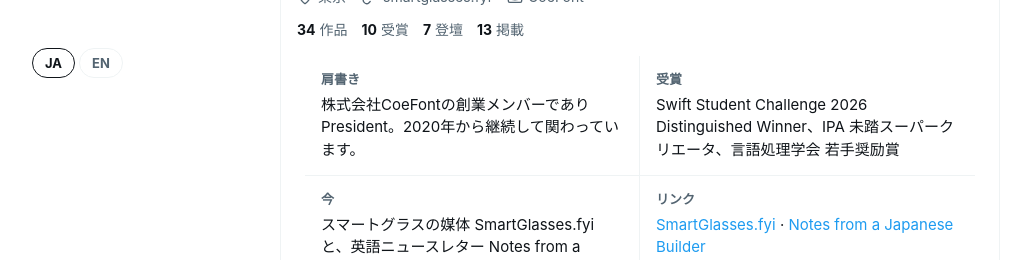
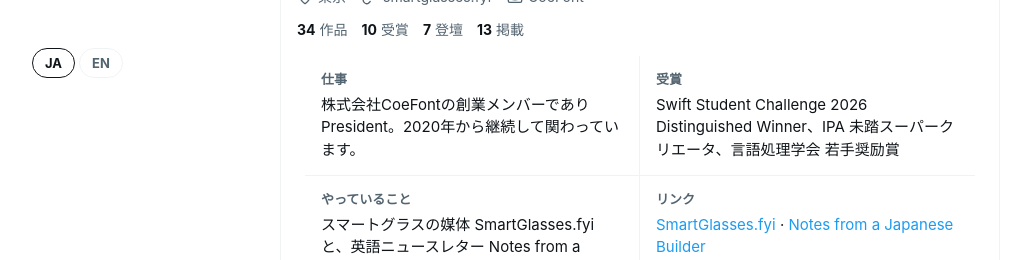
Before and after one commit to nyanko3141592/mypage-v2, a React (Vite) app: page / in a window 1280 px wide. Shown: the part 463-723 px from the top of the page, without its empty margins (130-1161 px from the left). Built offline with nearby package versions, Linux system fonts and the light colour scheme.

Commit message:
fix: use natural labels for profile facts

```diff
--- a/src/pages/Home.jsx
+++ b/src/pages/Home.jsx
@@ -76,9 +76,9 @@ function HomePage({ lang, t, onWorkClick }) {
         </header>
 
         <section className="profile-facts" aria-label={label('プロフィール', 'Profile')}>
-            <div className="profile-fact"><p><strong>{label('肩書き', 'Work')}</strong>{t.profDesc}</p></div>
+            <div className="profile-fact"><p><strong>{label('仕事', 'Work')}</strong>{t.profDesc}</p></div>
             <div className="profile-fact"><p><strong>{label('受賞', 'Awards')}</strong>{awards.slice(0, 3).map((award, index) => <span key={award.titleEn}>{index > 0 ? '、' : ''}{lang === 'ja' ? award.titleJa : award.titleEn}{index === 0 ? ' Distinguished Winner' : ''}{index === 1 ? '' : ''}</span>)}</p></div>
-            <div className="profile-fact"><p><strong>{label('今', 'Now')}</strong>{t.interestsDesc}</p></div>
+            <div className="profile-fact"><p><strong>{label('やっていること', 'Now')}</strong>{t.interestsDesc}</p></div>
             <div className="profile-fact"><p><strong>{label('リンク', 'Links')}</strong><a href="https://smartglasses.fyi" target="_blank" rel="noopener noreferrer">{t.glassesTitle}</a> · <a href="https://naokitakahashi1.substack.com" target="_blank" rel="noopener noreferrer">{t.newsletterTitle}</a></p></div>
         </section>
 
```
